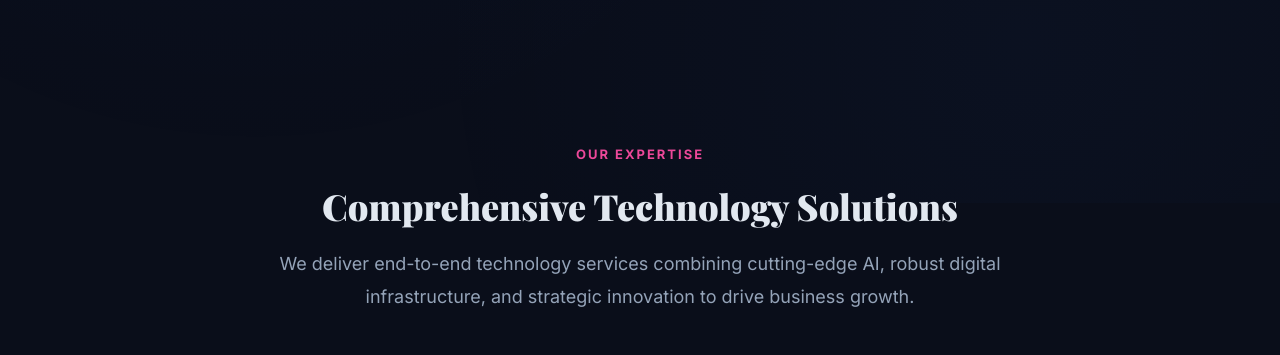
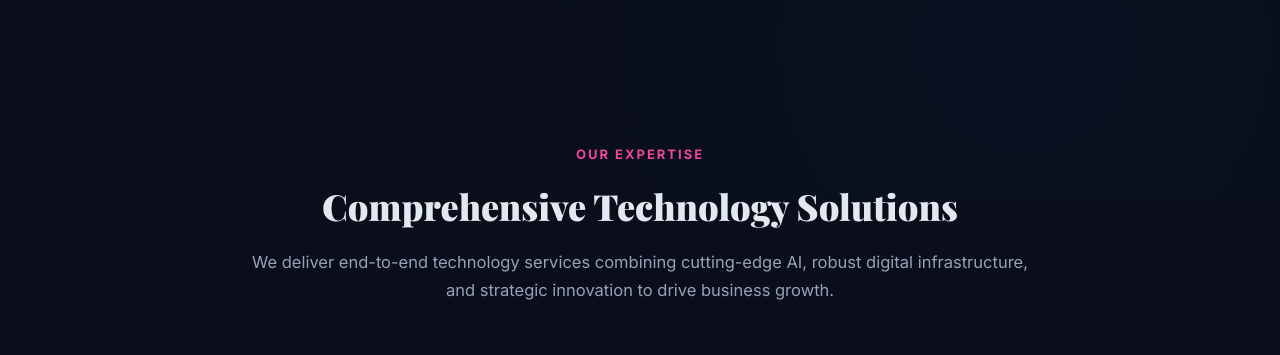
Before and after one commit to GurhanAksoy/sermin-limited-website, a website: page index.html in a window 1280 px wide. Shown: the part 597-952 px from the top of the page. Drawn offline with nearby package versions, Linux system fonts and the light colour scheme.

Commit message:
Update index.html

```diff
--- a/index.html
+++ b/index.html
@@ -266,10 +266,12 @@
     }
 
     .section-description {
-      font-size: 18px;
-      color: var(--text-muted);
-      line-height: 1.8;
-    }
+  font-size: clamp(15px, 1.4vw, 16.5px);
+  line-height: 1.7;
+  font-weight: 400;
+  color: var(--text-muted);
+}
+
 
     .services-grid {
       display: grid;
```
